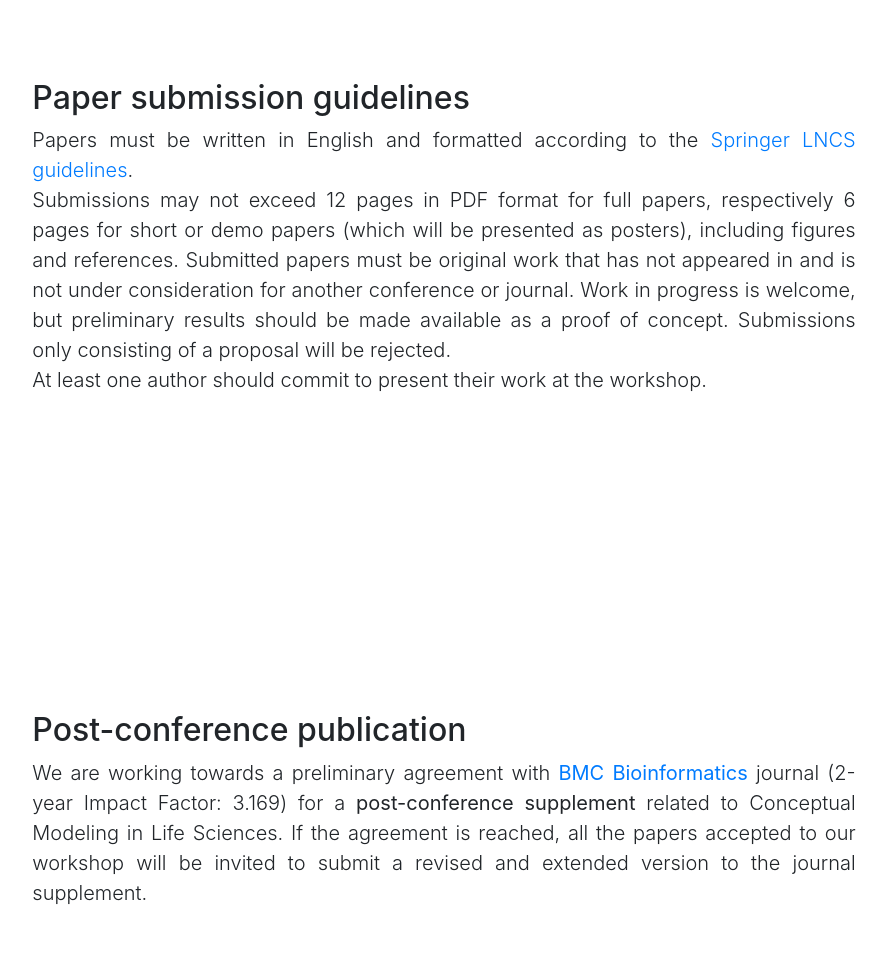
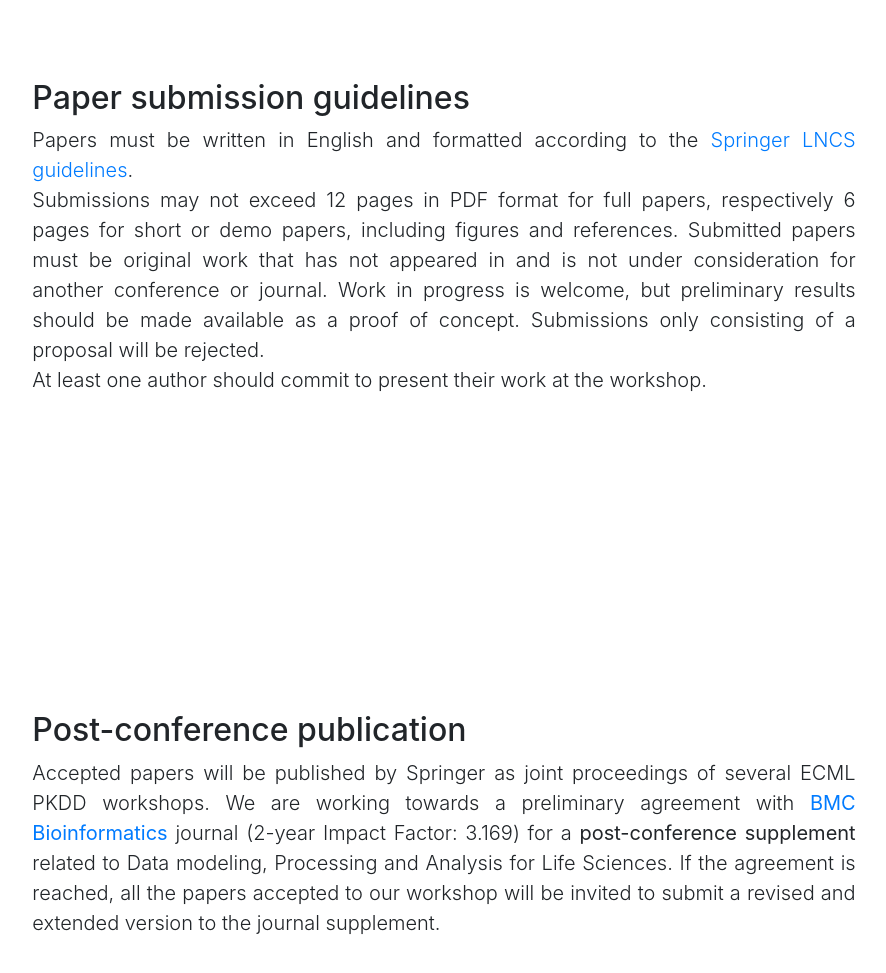
Before and after one commit to DEIB-GECO/DALS, a website with bundled scripts: page index.html in a window 1280 px wide. Shown: the part 2440-3413 px from the top of the page, without its empty margins (196-1082 px from the left). Built offline with nearby package versions, Linux system fonts and the light colour scheme.

Commit message:
Update index.html

```diff
--- a/index.html
+++ b/index.html
@@ -185,7 +185,7 @@
                         LNCS guidelines</a>.
                     <br>
                     Submissions may not exceed 12 pages in PDF format for full papers, respectively 6 pages for
-                    short or demo papers (which will be presented as posters), including figures and references.
+                    short or demo papers, including figures and references.
                     Submitted papers must be original work that has not appeared in and is not under consideration for
                     another conference or journal. Work in progress is welcome, but preliminary results should be made
                     available as a proof of concept. Submissions only consisting of a proposal will be rejected.
@@ -247,10 +247,13 @@
                         Bioinformatics</b></a>
                     journal (2-year IF 2.511, SJR 1.374).
                     We are working towards an agreement with the same journal also for this year.-->
+                    Accepted papers will be published by Springer as joint proceedings of several ECML PKDD workshops.
+
+
                     We are working towards a preliminary agreement with <a
                         href="https://bmcbioinformatics.biomedcentral.com/" target="_blank"><b>BMC
                     Bioinformatics</b></a> journal (2-year Impact Factor: 3.169)
-                    for a <b>post-conference supplement</b> related to Conceptual Modeling in Life Sciences.
+                    for a <b>post-conference supplement</b> related to Data modeling, Processing and Analysis for Life Sciences.
                     If the agreement is reached, all the papers accepted to our workshop will be invited
                     to submit a revised and extended version to the journal supplement.
                 </p>
```
